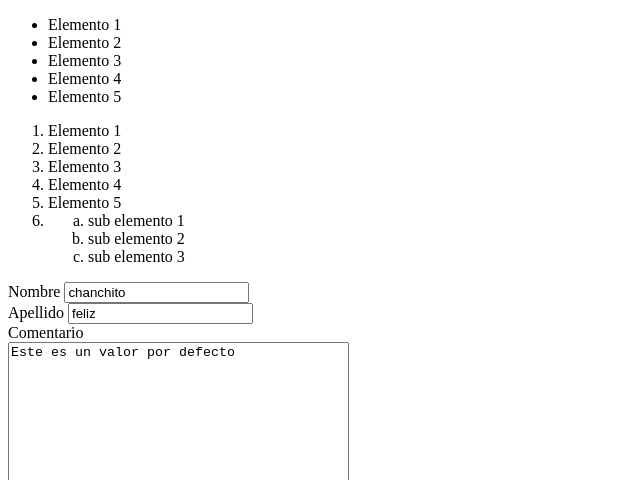
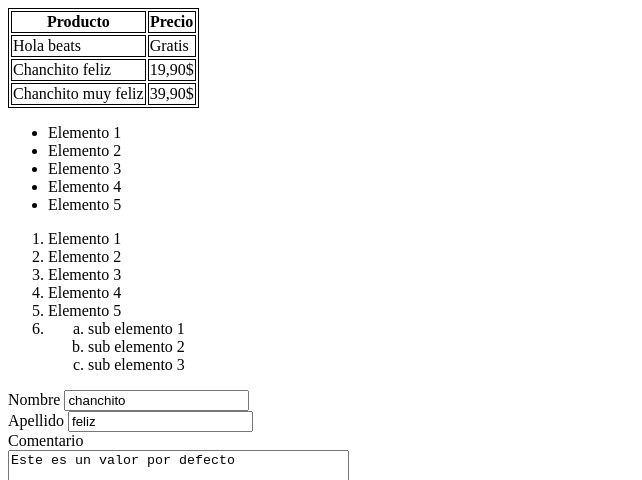
Before and after one commit to Hoaz1991/Blog, a plain HTML site: page index.html in a window 1280 px wide. Shown: the top 480 px of the page, without its empty margins (0-642 px from the left). Drawn offline with Linux system fonts and the light colour scheme.

Commit message:
html holaMundo <table> <tr> <th>

```diff
--- a/index.html
+++ b/index.html
@@ -2,8 +2,33 @@
 <html>
 <head>
 	<title>html HolaMundo</title>
+	<style type="text/css">
+		table, th, td {
+              border: 1px solid black;
+		}
+
+
+	</style>
 </head>
 <body>
+	<table>
+		<tr>
+			<th>Producto</th>
+			<th>Precio</th>
+		</tr>
+		<tr>
+			<td>Hola beats</td>
+			<td>Gratis</td>
+		</tr>
+		<tr>
+			<td>Chanchito feliz</td>
+			<td>19,90$</td>
+		</tr>
+		<tr>
+			<td>Chanchito muy feliz</td>
+			<td>39,90$</td>
+		</tr>
+	</table>
 	<!-- ul es lista no ordenada-->
 	<ul>
 		<li>Elemento 1 </li>
```
